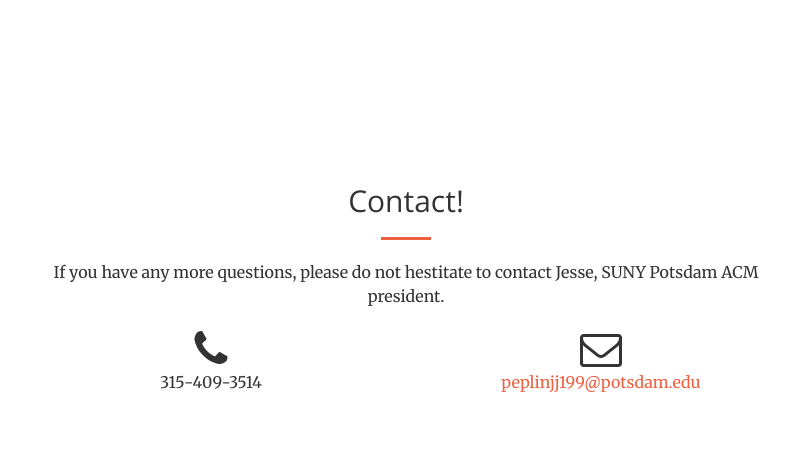
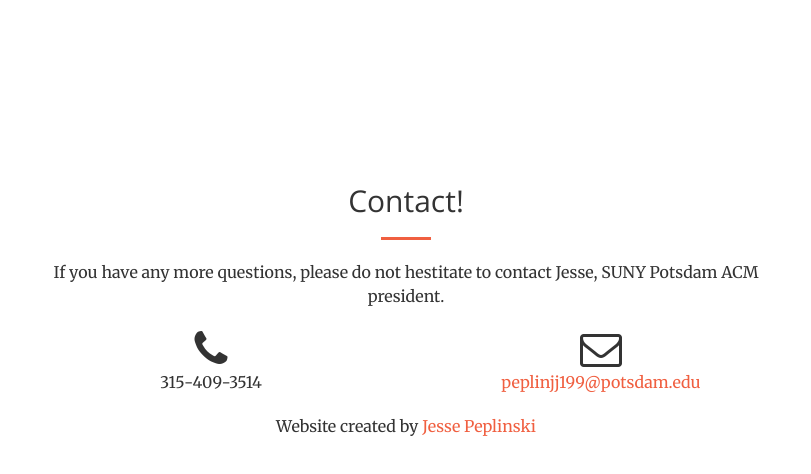
Before and after one commit to JessePeplinski/learngowithbill.github.io, a website: page index.html in a window 1280 px wide. Shown: the part 5828-6302 px from the top of the page, without its empty margins (234-1045 px from the left). Drawn offline with nearby package versions, Linux system fonts and the light colour scheme.

Commit message:
add footer to give myself credit

```diff
--- a/index.html
+++ b/index.html
@@ -469,8 +469,10 @@
                         <p><a href="mailto:peplinjj199@potsdam.edu">peplinjj199@potsdam.edu</a></p>
                     </div>
                 </div>
+                <p class="text-center">Website created by <a href="http://jessepeplinski.com/" target="_blank">Jesse Peplinski</a></p>
             </div>
         </section>
+
         <!-- jQuery -->
         <script src="vendor/jquery/jquery.min.js"></script>
         <!-- Bootstrap Core JavaScript -->
```
